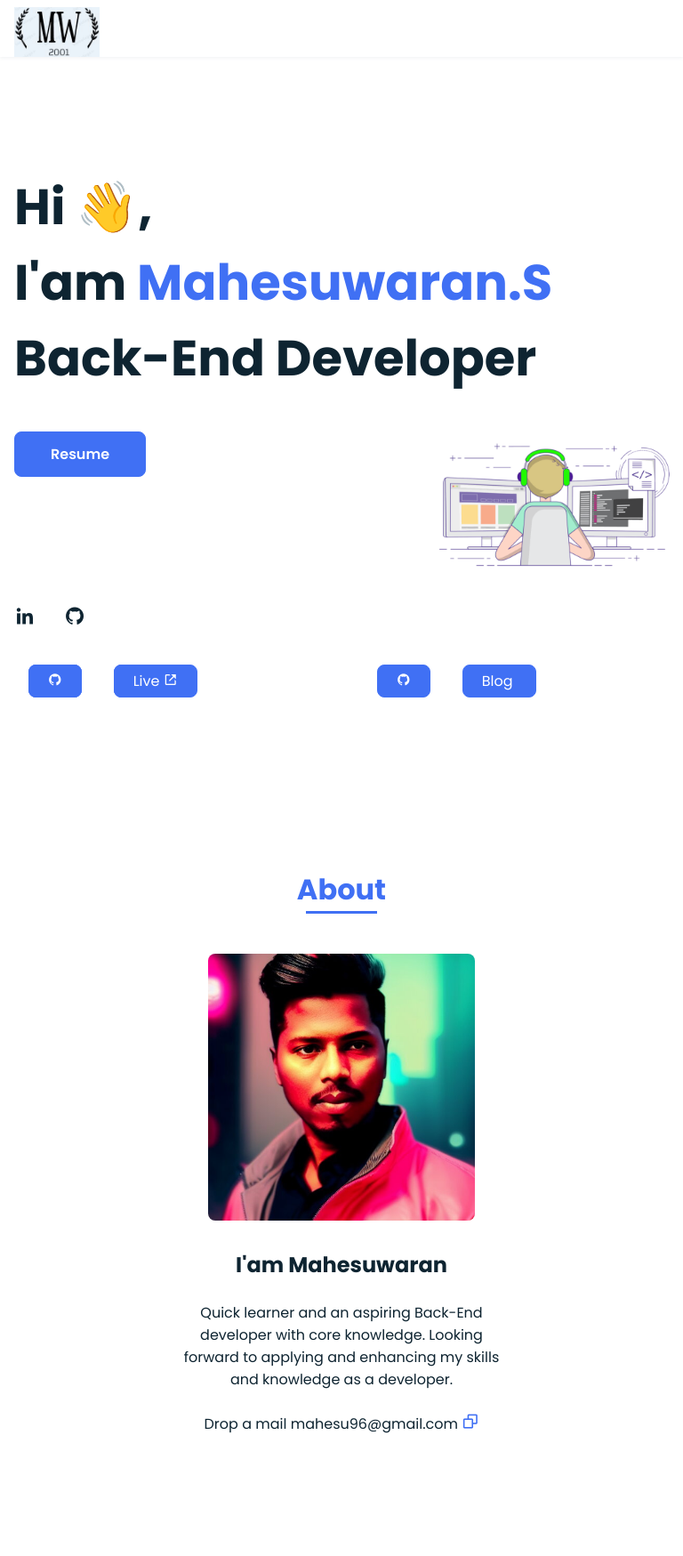
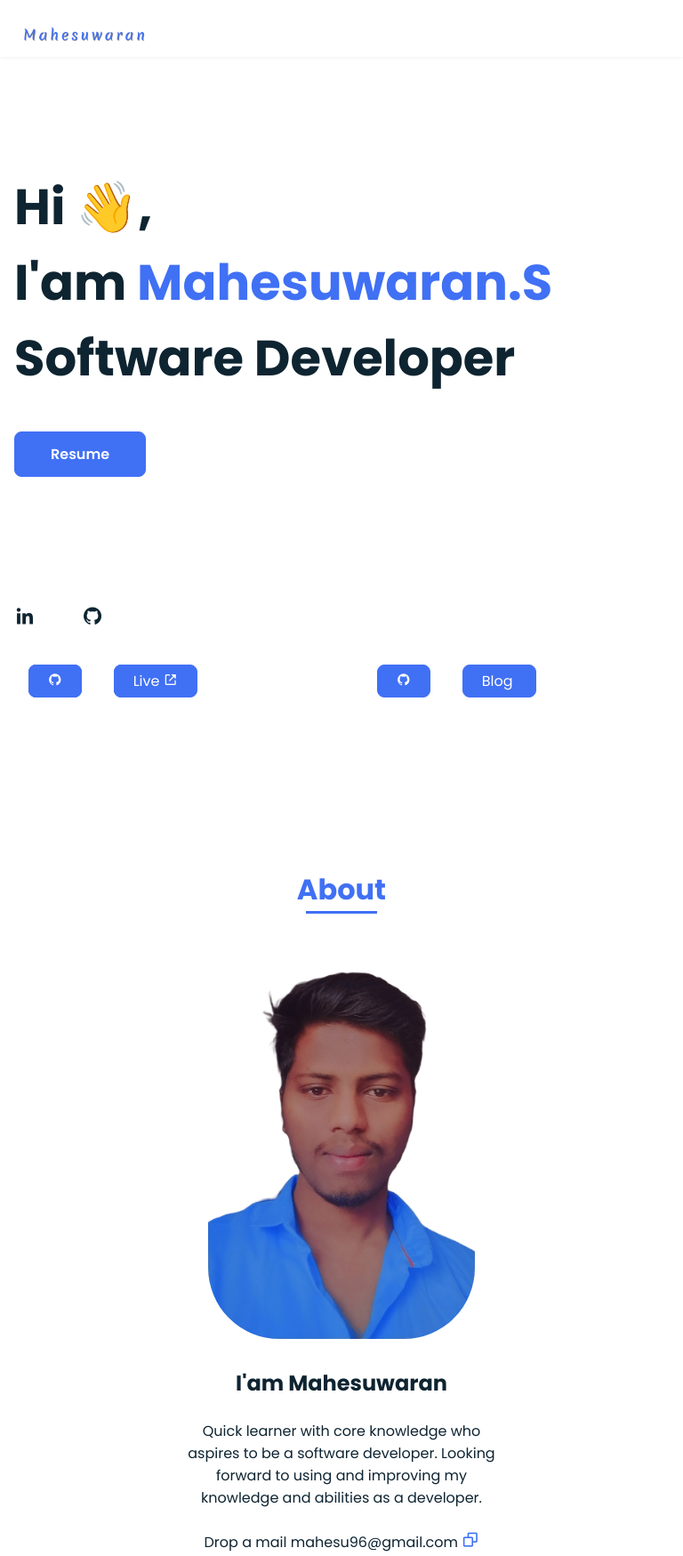
Before and after one commit to Mahesu-AMC/web-site, a plain HTML site: page index.html in a window 768 px wide. Shown: the top 1749 px of the page at 89% size. Drawn offline with nearby package versions, Linux system fonts and the light colour scheme.

Commit message:
Add files via upload

```diff
--- a/index.html
+++ b/index.html
@@ -4,7 +4,7 @@
 <head>
   <meta charset="UTF-8" />
   <meta name="viewport" content="width=device-width, initial-scale=1.0" />
-  <link rel="icon" href="./assets/img/h1.png" />
+  <link rel="icon" href="./assets/img/h.png"  />
   <link rel="stylesheet" href="styles.css" />
   <link rel="stylesheet" href="https://cdnjs.cloudflare.com/ajax/libs/font-awesome/4.7.0/css/font-awesome.min.css">
   <link rel="stylesheet" href="https://cdnjs.cloudflare.com/ajax/libs/font-awesome/4.7.0/css/font-awesome.min.css">
@@ -23,7 +23,7 @@
       <div>
 
           <!-- &#60;&#62; -->
-          <a href="#home" class="nav-logo"><img src="./assets/img/LOGO.JPG" height="70px" alt="H" /></a>
+          <a href="#home" class="nav-logo"><img src="./assets/img/LOGO.png" height="70px" alt="H" /></a>
         </div>
 
 
@@ -45,7 +45,6 @@
             <a href="#contact" class="nav-link contact">Contact</a>
           </li>
           <li class="nav-item">
-          <a href = "#" onclick="myFunction()"> <img src="./assets/img/sumoon.png" alt="" height="20px" width="20px" style="background-color: transparent;"> </a>
           </li>
         </ul>
       </div>
@@ -62,7 +61,7 @@
       <div class="home-data">
         <h2 class="home-title">
           Hi 👋,<br />I'am <span class="home-title-color">Mahesuwaran.S</span><br />
-         Back-End Developer
+         Software Developer
         </h2>
 
         <a href="https://drive.google.com/file/d/1zbUEPItVEpyTaFTtxQGb6MYZdV-_ctBy/view?usp=drive_link" target="_blank"
@@ -88,16 +87,14 @@
 
       <div class="about-container bd-grid">
         <div class="about-img">
-          <img src="assets/img/mahesh ai.jpg" alt="" />
+          <img src="assets/img/mahesh ai.png" alt="" />
         </div>
 
         <div style="text-align: center">
           <h2 class="about-subtitle">I'am Mahesuwaran</h2>
           <p class="about-text">
-            Quick learner and an aspiring Back-End developer with core
-            knowledge. Looking forward to applying and enhancing my skills and
-            knowledge as a developer.
-          </p>
+            Quick learner with core knowledge who aspires to be a software developer. Looking forward to using and improving my knowledge and abilities as a developer.
+</p>
           <br />
 
           <p>
@@ -130,7 +127,7 @@
       <div class="education-names">
         <!-- <i class="bx bxl-html5 skills-icon"></i> -->
         <span class="education-name">B.E(CSE)</span>
-        <p class="education-platform ">Paavai College Of Engineering,Namakal</p>
+        <p class="education-platform ">Paavai College Of Engineering</p>
         <p class="education-duration ">August 2019 - May 2023</p>
 
       </div>
@@ -221,7 +218,7 @@
           <div class="skills-data">
             <div class="skills-names">
               <img class="skills-icon" src="./assets/img/dsa.png" alt="" />
-              <span class="skills-name">Data Structures and Algorithms</span>
+              <span class="skills-name">DSA</span>
             </div>
 
           </div>
--- a/styles.css
+++ b/styles.css
@@ -188,8 +188,8 @@ img {
   color: var(--second-color);
   font-weight: var(--font-semi);
 padding: 0px;
-margin-top: 1dvb;
-  width: 6rem;
+margin-top: 5dvb;
+  width: 10rem;
 }
 .nav-toggle {
   color: var(--second-color);
@@ -247,6 +247,9 @@ margin-top: 1dvb;
   right: 0;
   bottom: 0;
   width: 65%;
+  width: 39%;
+    max-width: 420px;
+    bottom: 15%;
 }
 
 /*BUTTONS*/
@@ -278,19 +281,16 @@ section.about {
 }
 .about-img {
   justify-self: center;
+  margin-top: -100px;
 }
 .about-img img {
+
   width: 200px;
-  border-radius: 0.5rem;
+  border-radius: 5rem;
   cursor: pointer;
 }
 
-.about-img img:hover {
-  -webkit-transform: scale(1.2);
-  -ms-transform: scale(1.2);
-  transform: scale(1.2);
-  transition: 1s ease;
-}
+
 
 
 /* ===== EDUCATION =====*/
@@ -541,16 +541,14 @@ img.man-icons {
     padding-bottom: 2.5rem;
     flex-direction: row;
     align-self: flex-end;
+    display: flex;
   }
   .home-social-icon {
     margin-bottom: 0;
     margin-right: var(--mb-4);
+
   }
-  .home-img {
-    width: 39%;
-    max-width: 420px;
-    bottom: 15%;
-  }
+
   .about-container {
     align-items: center;
     margin: auto;
@@ -578,6 +576,7 @@ img.man-icons {
   .contact-container {
     justify-items: center;
   }
+
 }
 
 @media screen and (min-width: 1024px) {
@@ -587,5 +586,25 @@ img.man-icons {
   }
   .home-img {
     right: 10%;
+
   }
 }
+@media  screen and (max-width: 780px){
+  .home-img {
+
+    display: none;
+  }
+
+  .education-platform{
+    margin: 6px;
+    display: flex;
+
+     font-size: 16px;
+     cursor: pointer;
+    }
+    .home-social {
+      display: flex;
+      flex-direction: row;
+      gap: 20px;
+    }
+}
```
Also changed, not shown: assets/img/LOGO.png (added), assets/img/Snapchat-1860282014.jpg (added), assets/img/h.png, assets/img/h1.png, assets/img/mahesh ai.png (added).
